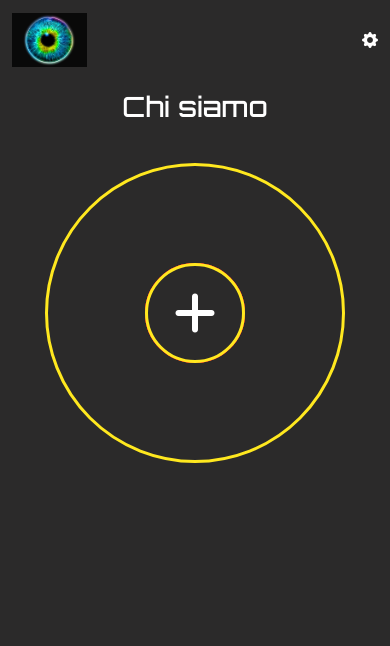
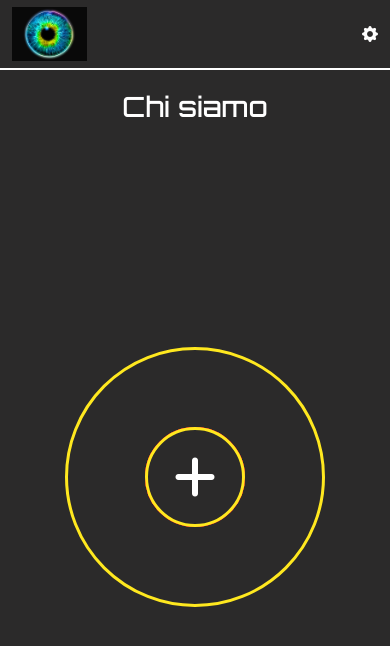
Before and after one commit to Ema998/esercizio-Presto, a plain HTML site: page chiSiamo.html in a window 390 px wide. Drawn offline with nearby package versions, Linux system fonts and the light colour scheme.

Commit message:
Add files via upload

```diff
--- a/chiSiamo.html
+++ b/chiSiamo.html
@@ -37,10 +37,10 @@
         </nav>
         <!--EndNavbar-->
 
-        <h1 class="text-center" style="margin-top: 90px; margin-bottom: 40px;">Chi siamo</h1>
+        <h1 class="text-center pb-5" style="margin-top: 90px; margin-bottom: 80px;">Chi siamo</h1>
 
-        <section class="container-fluid">
-            <div class="row vh-75">
+        <section class="container-fluid pt-5">
+            <div class="row vh-75 pt-5">
                 <div class="col-12 col-md-6 d-flex justify-content-center align-items-center">
                     <div class="circle">
                         <div class="opener">
@@ -48,7 +48,7 @@
                         </div>
                     </div>
                 </div>
-                <div class="col-12 col-md-6">
+                <div class="col-12 col-md-6 pt-5" style="justify-content: center; align-items: center;">
                     <div class="flip-card d-none d-flex align-items-center">
                         <div class="inner">
                             <div class="inner-face"></div>
--- a/chiSiamo.js
+++ b/chiSiamo.js
@@ -47,7 +47,7 @@ opener.addEventListener('click', () => {
         opener.style.transform = 'rotate(45deg)';
         movedDivs.forEach((movedDiv, i) => {
             let angle = (360 * i) / movedDivs.length;
-            movedDiv.style.transform = `rotate(${angle}deg) translate(150px) rotate(-${angle}deg)`;
+            movedDiv.style.transform = `rotate(${angle}deg) translate(130px) rotate(-${angle}deg)`;
         });
         check = true;
     } else {
--- a/main.js
+++ b/main.js
@@ -126,3 +126,9 @@ let swiper = new Swiper('.swiper', {
         prevEl: '.swiper-button-prev',
     },
 });
+
+[...document.querySelectorAll('*')].forEach(el => {
+  if (el.offsetWidth > document.documentElement.clientWidth) {
+    console.log('Elemento troppo largo:', el);
+  }
+});
--- a/style.css
+++ b/style.css
@@ -59,6 +59,8 @@
         transition: 0.5s !important;
         border-bottom: 2px solid white !important;
         margin-bottom: 70px !important;
+        width: 100%;
+        padding: 0%;
     }
 
     .header {
@@ -173,8 +175,8 @@
       }
 
       .circle {
-        height: 300px;
-        width: 300px;
+        height: 260px;
+        width: 260px;
         border-radius: 50%;
         border: 3px solid var(--yellow);
         display: flex;
@@ -229,6 +231,7 @@
         border-radius: 20px;
         position: relative;
         transform-style: preserve-3d;
+        margin-top: 120px;
 
       }
 
```
Also changed, not shown: index.html (+4 -5 lines).
